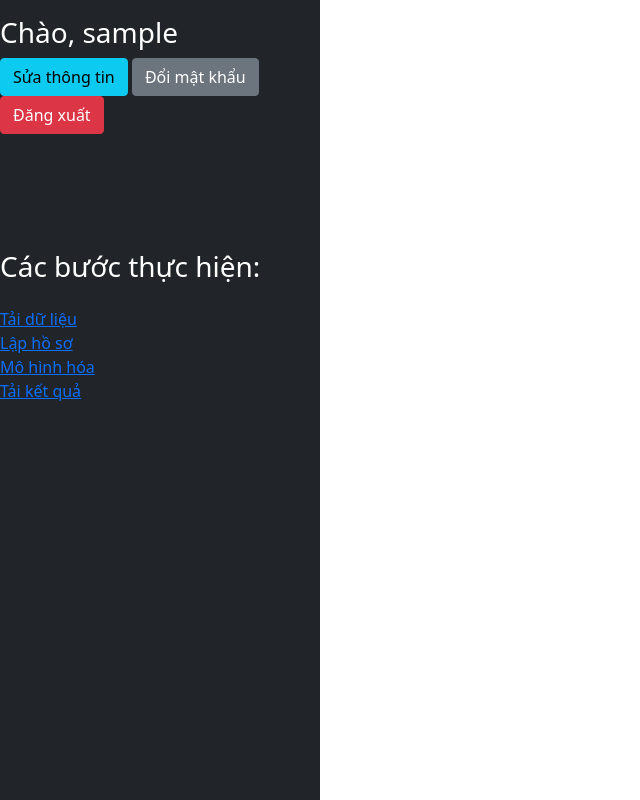
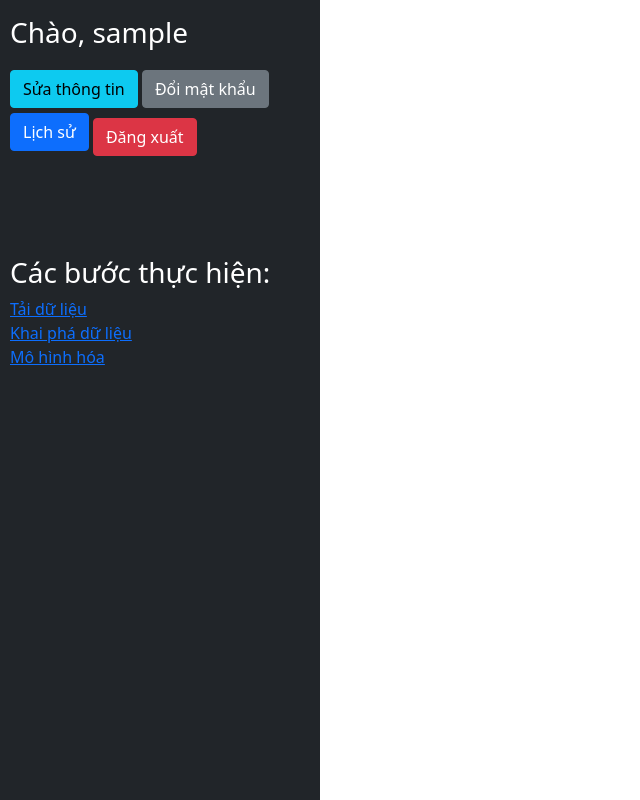
Before and after one commit to duclap41/WebAutoML, a Django app: page / in a window 1280 px wide. Shown: the whole page, without its empty margins (0-640 px from the left). Run offline with Django 5.2, Linux system fonts and the light colour scheme; the visitor is signed in with stand-in values (Sample User, id 1).

Commit message:
Change CSS

```diff
--- a/Web/automl/accounts/templates/accounts/navbar.html
+++ b/Web/automl/accounts/templates/accounts/navbar.html
@@ -1,16 +1,18 @@
+<div style="padding-left: 10px">
     <div>
     <h3>Chào, {{request.user}}</h3>
-    <div>
+    <div style="margin-top: 20px;">
         <a href="/editprofile" class="btn btn-info">Sửa thông tin</a>
         <a href="/changepassword" class="btn btn-secondary">Đổi mật khẩu</a>
-        <a href="/logout" class="btn btn-danger">Đăng xuất</a>
+        <a href="/history" class="btn btn-primary">Lịch sử</a>
+        <a href="/logout" class="btn btn-danger" style="margin-top: 10px">Đăng xuất</a>
     </div>
     </div>
 
     <h3 style="margin-top: 100px;">Các bước thực hiện:</h3>
     <div class="d-flex flex-column">
         <a href="/upload">Tải dữ liệu</a>
-    <a href="/profile">Lập hồ sơ</a>
+        <a href="/profile/overview">Khai phá dữ liệu</a>
         <a href="/model">Mô hình hóa</a>
-    <a href="/download">Tải kết quả</a>
     </div>
+</div>
```
Lines whose indentation alone changed are shown as unchanged.
